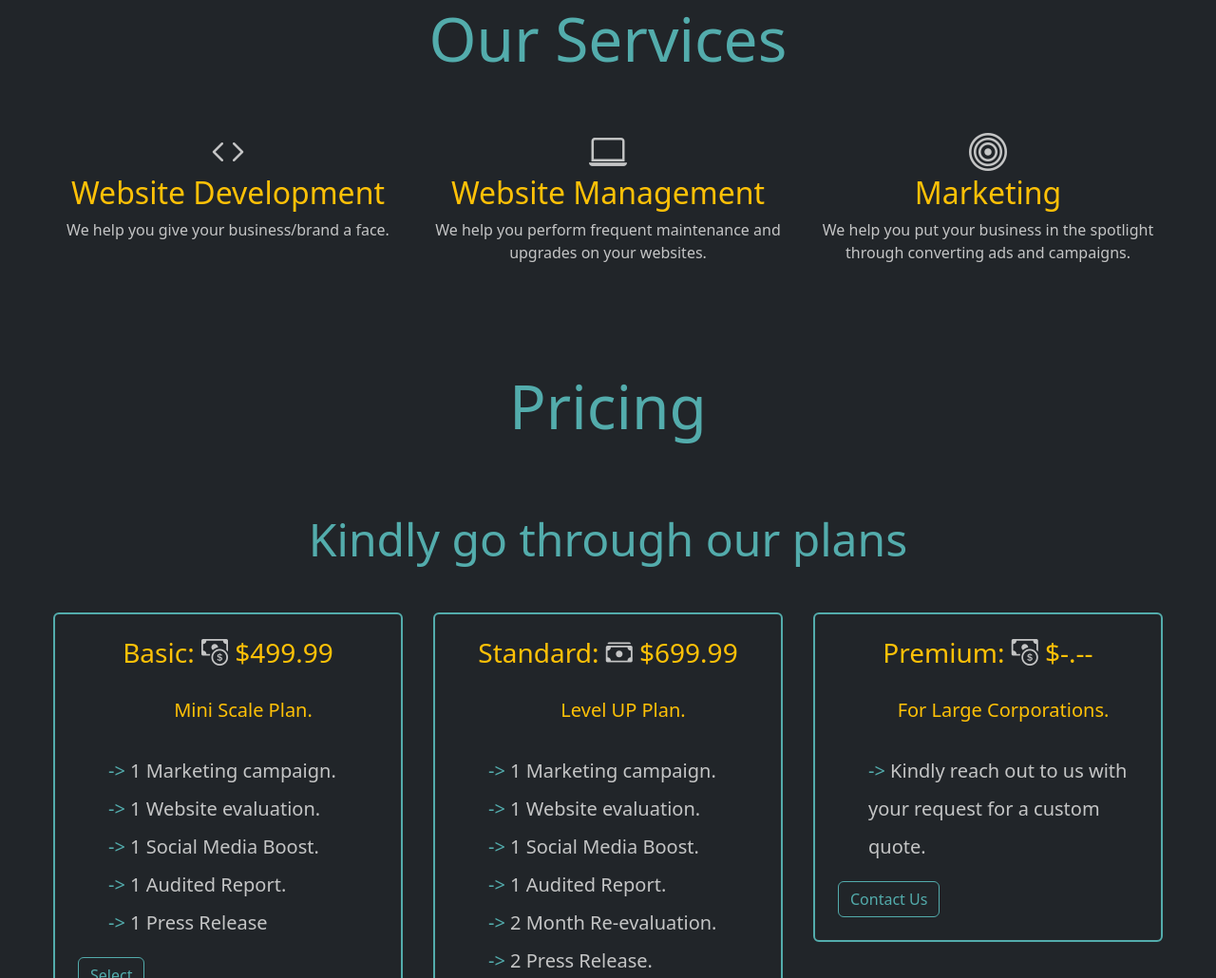
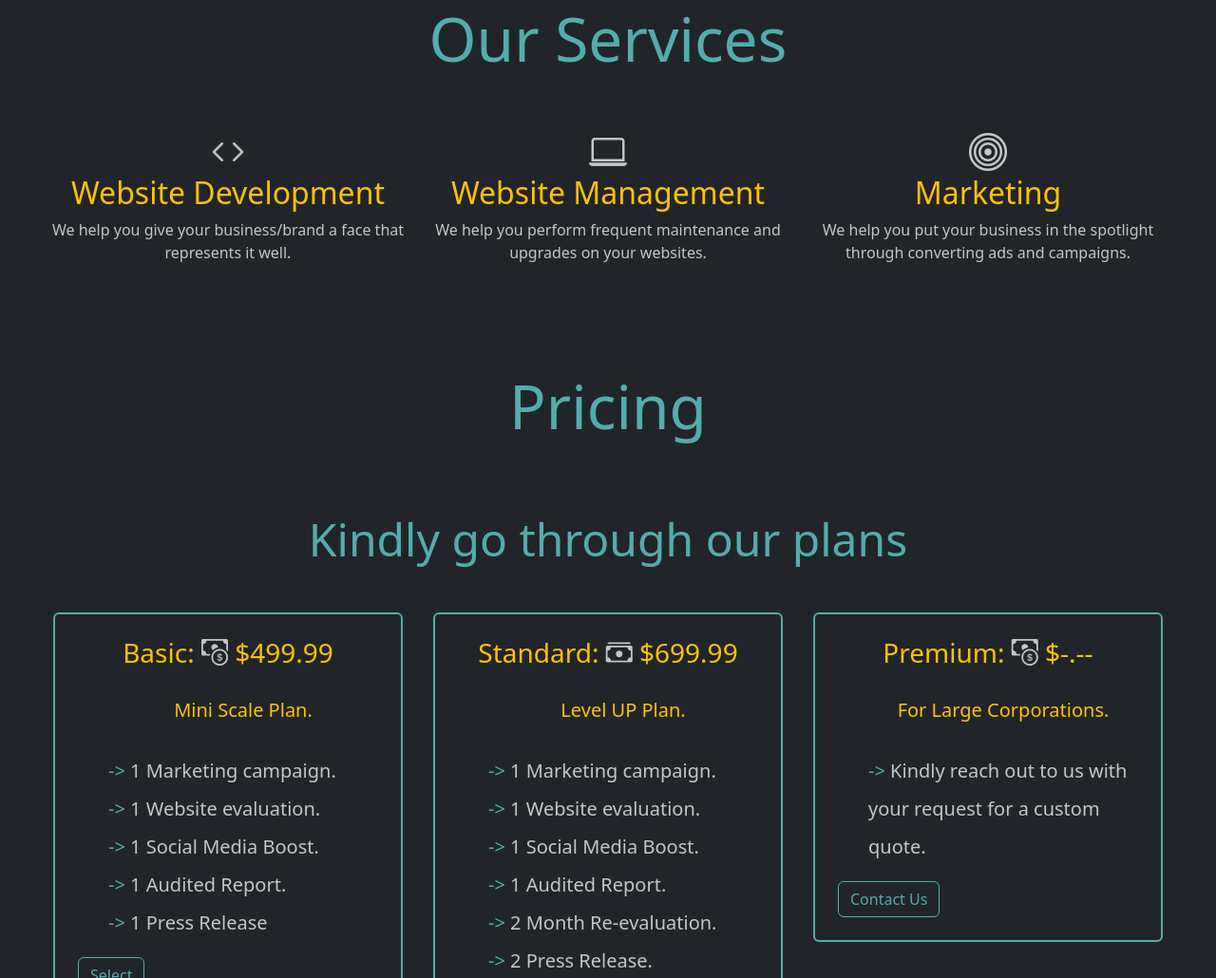
Before and after one commit to busayofred/busayofred.fred-marketing, a plain HTML site: page index.html in a window 1280 px wide. Shown: the part 829-1859 px from the top of the page at 95% size. Drawn offline with nearby package versions, Linux system fonts and the light colour scheme.

Commit message:
added files

```diff
--- a/index.html
+++ b/index.html
@@ -47,7 +47,7 @@
           <!-- -------------------------------------------------attach illustration------------------------------------------------------------------ -->
           <h2 class="text-warning">Website Development</h2>
           <p>
-            We help you give your business/brand a face.
+            We help you give your business/brand a face that represents it well.
           </p>
         </div>
         <div class="col-md">
```
